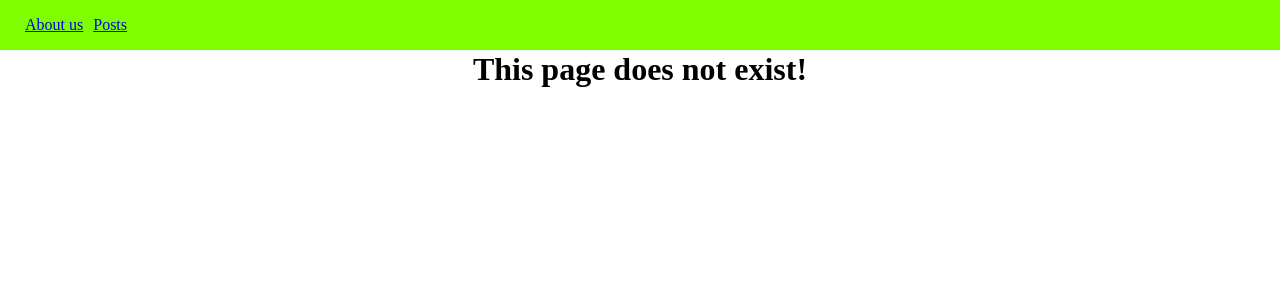
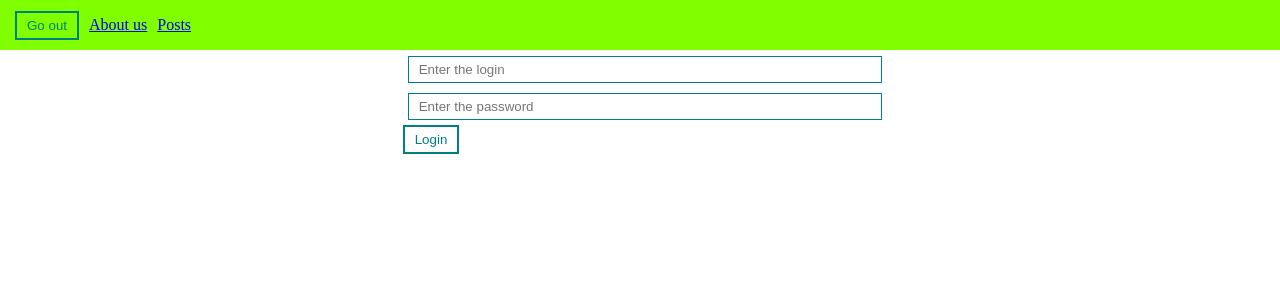
Before and after one commit to Black1978/React-simple-app-1, a React (Create React App) app: page /login in a window 1280 px wide. Before the commit this address led to /error. Shown: the top 300 px of the page. Built offline with nearby package versions, Linux system fonts and the light colour scheme.

Commit message:
The useContext is added

```diff
--- a/src/App.js
+++ b/src/App.js
@@ -1,15 +1,25 @@
-import React from 'react'
+import React, { useEffect, useState } from 'react'
 import { BrowserRouter } from 'react-router-dom'
 import AppRouter from './components/AppRouter'
 import Navbar from './components/UI/Navbar/Navbar'
+import { AuthContext } from './context'
 import './styles/App.css'
 
 function App() {
+    const [isAuth, setIsAuth] = useState(null)
+    useEffect(() => {
+
+    }, [])
     return (
-        <BrowserRouter>
-            <Navbar />
-            <AppRouter />
-        </BrowserRouter>
+        <AuthContext.Provider value={{
+            isAuth,
+            setIsAuth
+        }}>
+            <BrowserRouter>
+                <Navbar />
+                <AppRouter />
+            </BrowserRouter>
+        </AuthContext.Provider>
     )
 }
 export default App
--- a/src/components/AppRouter.jsx
+++ b/src/components/AppRouter.jsx
@@ -1,18 +1,22 @@
-import React from 'react'
-import About from './../pages/About'
-import Posts from './../pages/Posts'
-import Error from './../pages/Error'
+import React, { useContext } from 'react'
 import { Redirect, Route, Switch } from 'react-router-dom'
-import PostIdPage from '../pages/PostIdPage'
-import {routes} from '../router/index'
+import { AuthContext } from '../context'
+import { publicRoutes, privateRoutes } from '../router/index'
 
 const AppRouter = () => {
+    const { isAuth } = useContext(AuthContext)
     return (
-        <Switch>
-            {routes.map(item => <Route component={item.component} path={item.path} exact={item.exact}/>)}
-            <Redirect to='/error' />
-        </Switch>
-
+        isAuth
+            ?
+            <Switch>
+                {privateRoutes.map(item => <Route key={item.path} component={item.component} path={item.path} exact={item.exact} />)}
+                <Redirect to='/posts' />
+            </Switch>
+            :
+            <Switch>
+                {publicRoutes.map(item => <Route key={item.path} component={item.component} path={item.path} exact={item.exact} />)}
+                <Redirect to='/login' />
+            </Switch>
     )
 
 
--- a/src/components/UI/Navbar/Navbar.jsx
+++ b/src/components/UI/Navbar/Navbar.jsx
@@ -1,9 +1,16 @@
-import React from 'react'
+import React, { useContext } from 'react'
 import { Link } from 'react-router-dom'
+import { AuthContext } from '../../../context'
+import MyButton from '../Buttons/MyButton'
 
 const Navbar = () => {
+    const { isAuth, setIsAuth } = useContext(AuthContext)
+    const logout = () => {
+        setIsAuth(false)
+    }
     return (
         <div className='navbar'>
+            <MyButton onClick={logout}>Go out</MyButton>
             <Link className='navbar-links' to='/about'>
                 About us
             </Link>
--- /dev/null
+++ b/src/context/index.js
@@ -0,0 +1,3 @@
+import { createContext } from "react";
+
+export const AuthContext = createContext(null)
--- /dev/null
+++ b/src/pages/Login.jsx
@@ -0,0 +1,24 @@
+import React, { useContext } from 'react'
+import MyButton from '../components/UI/Buttons/MyButton'
+import MyInput from '../components/UI/Inputs/MyInput'
+import { AuthContext } from '../context'
+
+const Login = () => {
+const {isAuth, setIsAuth} = useContext(AuthContext)
+    const login = event => {
+        event.preventDefault()
+        setIsAuth(true)
+    }
+    return (
+        <div>
+            <form onSubmit={login}>
+                <MyInput placeholder='Enter the login' />
+                <MyInput placeholder='Enter the password' />
+                <MyButton>Login</MyButton>
+            </form>
+
+        </div>
+    )
+}
+
+export default Login
--- a/src/router/index.js
+++ b/src/router/index.js
@@ -2,11 +2,16 @@ import About from './../pages/About'
 import Posts from '../pages/Posts'
 import PostIdPage from '../pages/PostIdPage'
 import Error from '../pages/Error'
+import Login from '../pages/Login'
 
 
-export  const routes = [
+export  const publicRoutes = [
+    {path: '/login', component: Login, exact: true},
+    {path: '/error', component: Error, exact: false}
+]
+export  const privateRoutes = [
     {path: '/about', component: About, exact: true},
     {path: '/posts', component: Posts, exact: true},
     {path: '/posts/:id', component: PostIdPage, exact: true},
-    {path: '/error', component: Error, exact: false},
+    {path: '/error', component: Error, exact: false}
 ]
```
